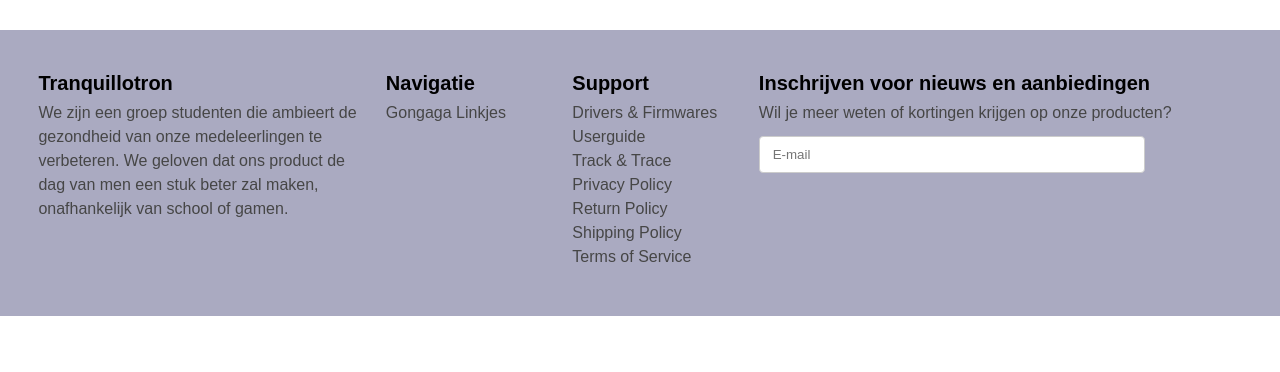
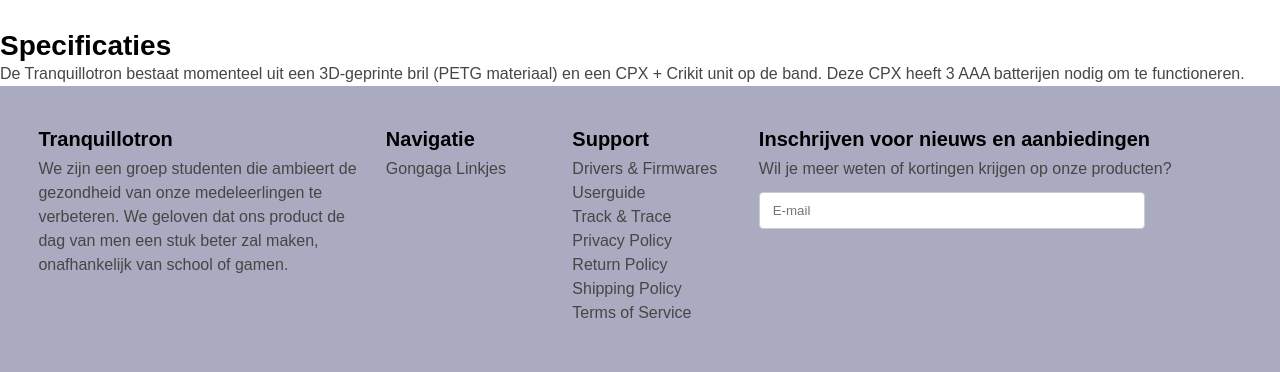
Before and after one commit to natkoen/CLE-tranquillotron, a plain HTML site: page specs.html in a window 1280 px wide. Shown: the part 677-1049 px from the top of the page. Before the commit the page ends 993 px from the top, so only its background shows below. Drawn offline with Linux system fonts and the light colour scheme.

Commit message:
Added Specs

```diff
--- a/specs.html
+++ b/specs.html
@@ -86,7 +86,10 @@
 
 
         <section class="specifications">
-
+            <h2>Specificaties</h2>
+            <p>
+                De Tranquillotron bestaat momenteel uit een 3D-geprinte bril (PETG materiaal) en een CPX + Crikit unit op de band. Deze CPX heeft 3 AAA batterijen nodig om te functioneren.
+            </p>
         </section>
 
 
```
